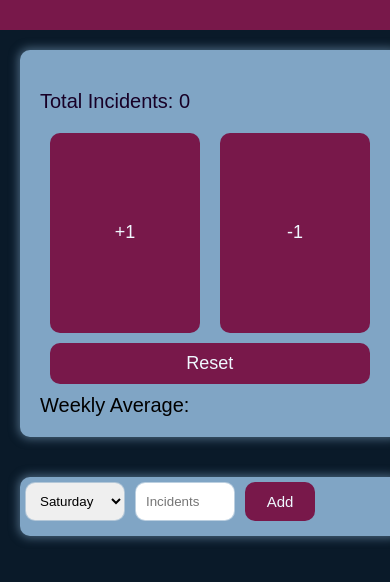
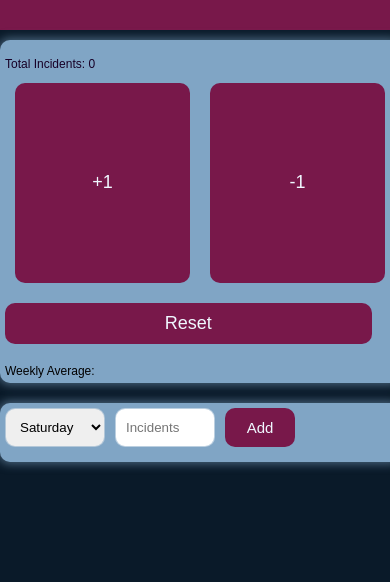
Before and after one commit to mcclaintuei/le-tracker, a plain HTML site: page index.html in a window 390 px wide. Shown: the part 66-648 px from the top of the page. Drawn offline with Linux system fonts and the light colour scheme.

Commit message:
css update

```diff
--- a/style.css
+++ b/style.css
@@ -4,7 +4,6 @@ body {
     font-size: 1rem;
     margin: 0;
     font-family: Arial, Helvetica, sans-serif;
-
 }
 
 body p {
@@ -12,7 +11,7 @@ body p {
 }
 
 .header {
-    padding: 0 20px 0 20px;
+    padding: 0 20px;
     display: flex;
     background-color: #78184A;
     color: white;
@@ -20,17 +19,17 @@ body p {
 
 #body-section {
     display: flex;
+    justify-content: flex-start;
 }
 
-.container {
-    margin: 20px;
-    width: 250px;
-    height: 170px;
+.container,
+.records-container {
+    margin: 20px ;
     background-color: #80a5c5;
     border-radius: 10px;
     padding: 20px;
     box-shadow: 0 0 10px 2px #80a5c588;
-    transition: .3s ease;
+    transition: 0.3s ease;
 }
 
 .container-btns {
@@ -46,25 +45,15 @@ body p {
     border-radius: 10px;
     font-size: 18px;
     margin-right: 10px;
-    transition: .3s ease;
-
+    transition: 0.3s ease;
 }
 
 .button:hover {
     background-color: #4B0082;
     transform: scale(1.05);
-
 }
 
-.records-container {
-    margin: 20px;
-    width: 450px;
-    background-color: #80a5c5;
-    border-radius: 10px;
-    padding: 20px;
-    box-shadow: 0 0 10px 2px #80a5c588;
-    transition: .3s ease;
-}
+
 
 .records-container .button {
     font-size: 15px;
@@ -73,15 +62,12 @@ body p {
 
 .js-input-grid,
 .js-records-grid {
-    width: 350px;
+    width: 380px;
     display: grid;
-    grid-template-columns: 100px 100px 70px 70px;
-    column-gap: 20px;
+    grid-template-columns: 100px 90px 70px 70px;
+    column-gap: 10px;
     row-gap: 10px;
     align-items: stretch;
-
-
-
 }
 
 .js-records-grid p {
@@ -91,7 +77,6 @@ body p {
     border: 1px solid #b1dbe7;
     border-radius: 10px;
     background-color: rgb(188, 223, 253);
-
 }
 
 .js-input-grid {
@@ -100,7 +85,7 @@ body p {
 
 .js-day-input,
 .js-count-input {
-    padding: 10px 10px;
+    padding: 10px;
     outline: none;
     border-radius: 10px;
     border: 1px solid #80a5c588;
@@ -125,13 +110,13 @@ button {
     padding: 10px 15px;
     outline: none;
     border: none;
-
 }
 
 @media (max-width: 477px) {
     body {
         font-size: 20px;
         overflow-y: auto;
+        flex-direction: column;
     }
 
     .header {
@@ -143,30 +128,28 @@ button {
 
     .button {
         width: 94%;
-        margin: 0 10px 0 10px;
+        margin: 10px 0;
 
     }
 
     #body-section {
         display: flex;
         flex-direction: column;
+        width: 100%;
     }
 
+    .records-container,
     .container {
-        width: 340px;
-        height: auto;
+        font-size: 12px;
+        width: 100%;
+        padding: 5px;
+        margin: 10px auto;
     }
 
     .container-btns {
         display: flex;
         align-items: start;
 
-    }
-
-    .records-container {
-        font-size: 12px;
-        width: 370px;
-        padding: 5px;
     }
 
     .records-container .button {
@@ -194,11 +177,7 @@ button {
     }
 
     .container-btns .button {
-
         height: 200px;
         margin: 0 10px 0 10px;
     }
-
-
-
 }
```
